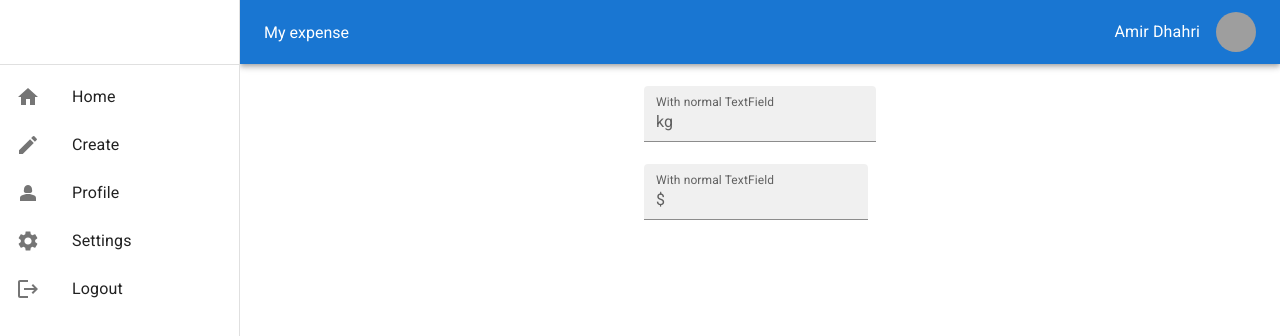
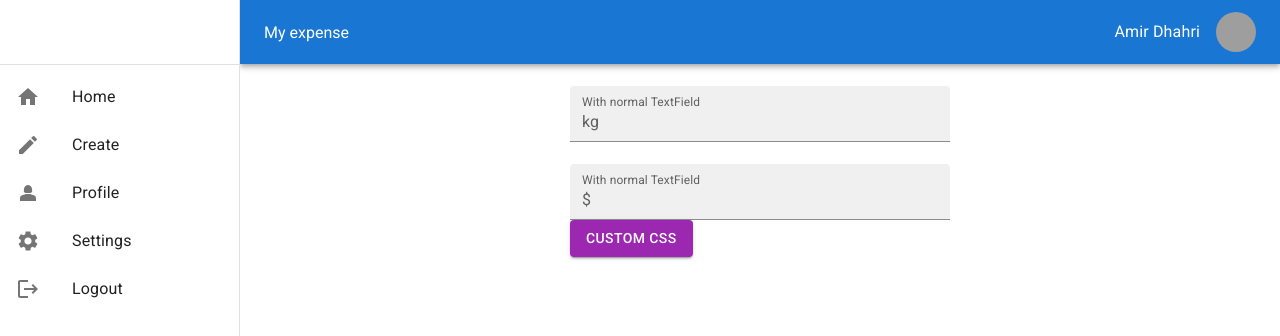
Before and after one commit to amirdhahri01/materialui_react_playground, a React (Create React App) app: page /create in a window 1280 px wide. Shown: the top 336 px of the page. Built offline with nearby package versions, Linux system fonts and the light colour scheme; grey boxes are pictures that could not be loaded.

Commit message:
An update

```diff
--- a/src/Pages/Create/Create.jsx
+++ b/src/Pages/Create/Create.jsx
@@ -1,10 +1,20 @@
-import { Box, InputAdornment, TextField } from "@mui/material"
+import { Box, Button, InputAdornment, styled, TextField } from "@mui/material"
 import "./Create.css"
+import { purple } from "@mui/material/colors";
+
+const ColorButton = styled(Button)(({ theme }) => ({
+  color: theme.palette.getContrastText(purple[500]),
+  backgroundColor: purple[500],
+  '&:hover': {
+    backgroundColor: purple[700],
+  },
+}));
 
 const Create = () => {
   return (
-    <Box component="form">
+    <Box component="form" sx={{ width: "380px" }}>
       <TextField
+        fullWidth={true}
         label="With normal TextField"
         sx={{ mt: "22px", display: "block" }}
         slotProps={{
@@ -15,6 +25,7 @@ const Create = () => {
         variant="filled"
       />
       <TextField
+        fullWidth={true}
         label="With normal TextField"
         sx={{ mt: "22px", display: "block" }}
         slotProps={{
@@ -24,6 +35,7 @@ const Create = () => {
         }}
         variant="filled"
       />
+      <ColorButton variant="contained">Custom CSS</ColorButton>
     </Box>
   )
 }
```
